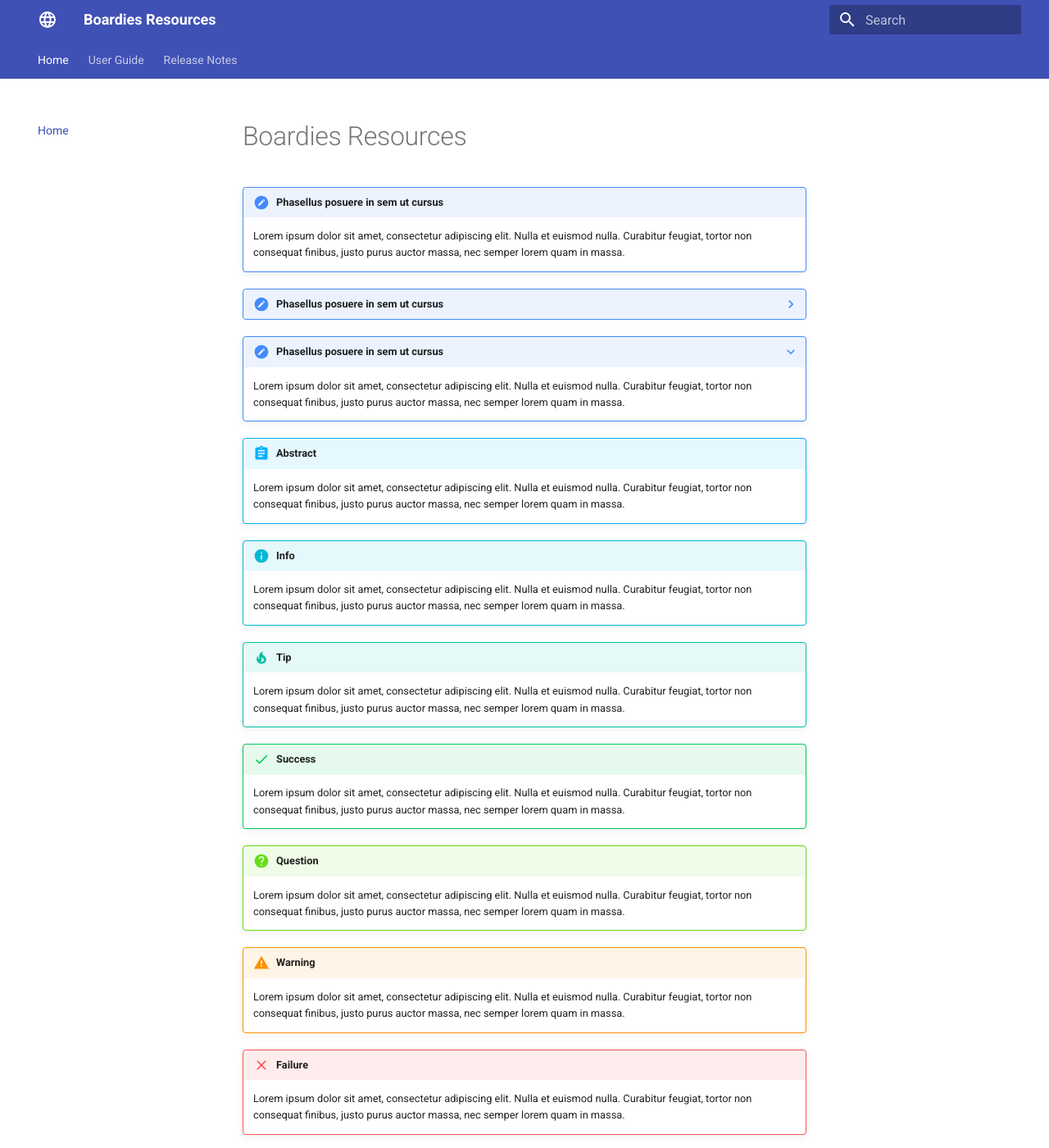
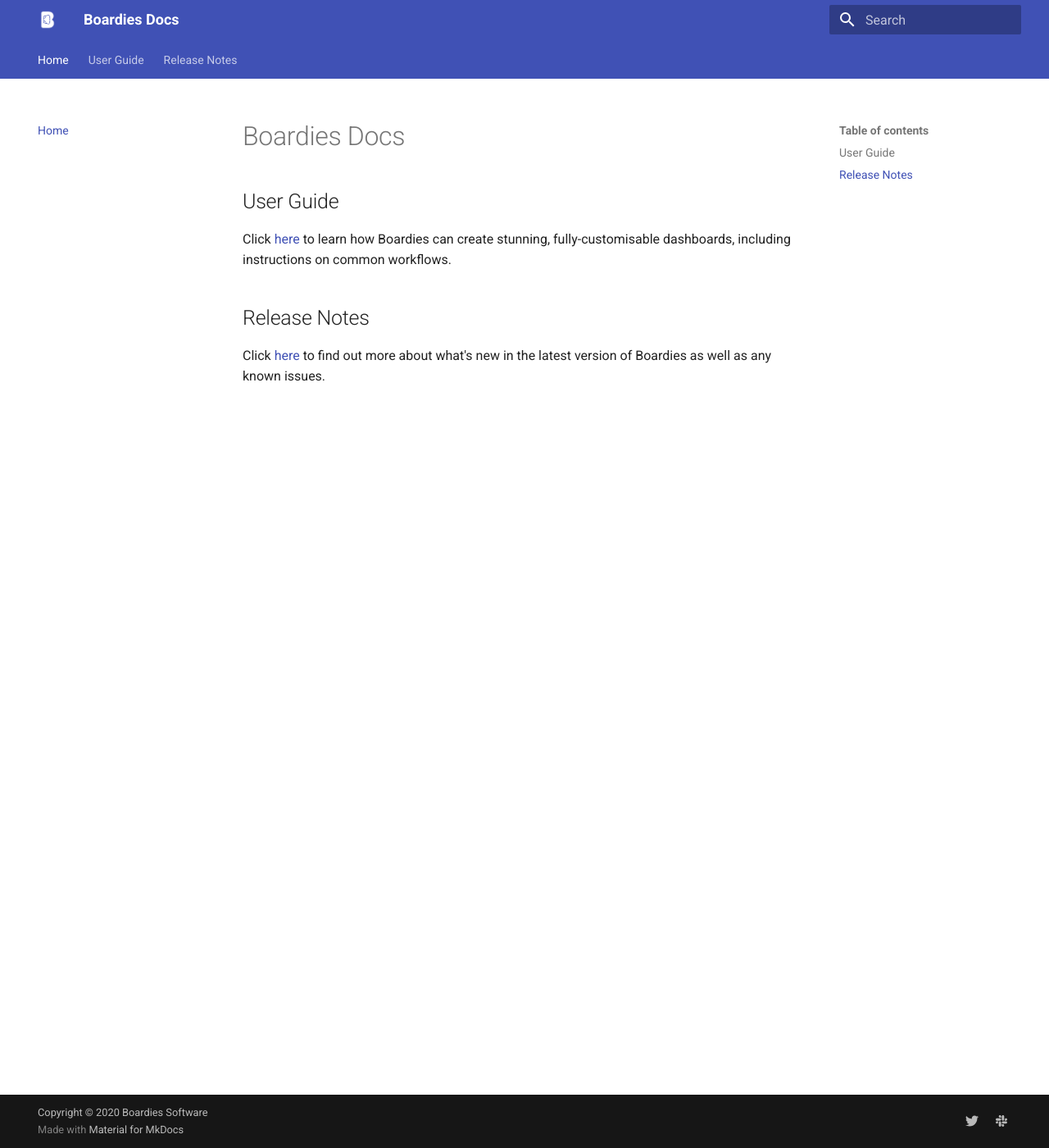
Before and after one commit to ninxsoft/Boardies-Docs, an MkDocs documentation site: the page built from docs/index.md, in a window 1280 px wide and 1400 px high. Shown: the whole window at 82% size. Built offline with MkDocs 1.6.1 and Material for MkDocs 9.7.7, drawn with Linux system fonts in a browser that asks for light colours; some of the changed text lies outside the part shown.

Commit message:
Updated documentation

````diff
--- a/docs/index.md
+++ b/docs/index.md
@@ -1,113 +1,9 @@
-# Boardies Resources
+# Boardies Docs
 
-!!! note "Phasellus posuere in sem ut cursus"
-    Lorem ipsum dolor sit amet, consectetur adipiscing elit. Nulla et euismod
-    nulla. Curabitur feugiat, tortor non consequat finibus, justo purus auctor
-    massa, nec semper lorem quam in massa.
+## User Guide
 
-??? note "Phasellus posuere in sem ut cursus"
-    Lorem ipsum dolor sit amet, consectetur adipiscing elit. Nulla et euismod
-    nulla. Curabitur feugiat, tortor non consequat finibus, justo purus auctor
-    massa, nec semper lorem quam in massa.
+Click [here](/user-guide/welcome) to learn how Boardies can create stunning, fully-customisable dashboards, including instructions on common workflows.
 
-???+ note "Phasellus posuere in sem ut cursus"
-    Lorem ipsum dolor sit amet, consectetur adipiscing elit. Nulla et euismod
-    nulla. Curabitur feugiat, tortor non consequat finibus, justo purus auctor
-    massa, nec semper lorem quam in massa.
+## Release Notes
 
-!!! abstract
-    Lorem ipsum dolor sit amet, consectetur adipiscing elit. Nulla et euismod
-    nulla. Curabitur feugiat, tortor non consequat finibus, justo purus auctor
-    massa, nec semper lorem quam in massa.
-
-!!! info
-    Lorem ipsum dolor sit amet, consectetur adipiscing elit. Nulla et euismod
-    nulla. Curabitur feugiat, tortor non consequat finibus, justo purus auctor
-    massa, nec semper lorem quam in massa.
-
-!!! tip
-    Lorem ipsum dolor sit amet, consectetur adipiscing elit. Nulla et euismod
-    nulla. Curabitur feugiat, tortor non consequat finibus, justo purus auctor
-    massa, nec semper lorem quam in massa.
-
-!!! success
-    Lorem ipsum dolor sit amet, consectetur adipiscing elit. Nulla et euismod
-    nulla. Curabitur feugiat, tortor non consequat finibus, justo purus auctor
-    massa, nec semper lorem quam in massa.
-
-!!! question
-    Lorem ipsum dolor sit amet, consectetur adipiscing elit. Nulla et euismod
-    nulla. Curabitur feugiat, tortor non consequat finibus, justo purus auctor
-    massa, nec semper lorem quam in massa.
-
-!!! warning
-    Lorem ipsum dolor sit amet, consectetur adipiscing elit. Nulla et euismod
-    nulla. Curabitur feugiat, tortor non consequat finibus, justo purus auctor
-    massa, nec semper lorem quam in massa.
-
-!!! failure
-    Lorem ipsum dolor sit amet, consectetur adipiscing elit. Nulla et euismod
-    nulla. Curabitur feugiat, tortor non consequat finibus, justo purus auctor
-    massa, nec semper lorem quam in massa.
-
-!!! danger
-    Lorem ipsum dolor sit amet, consectetur adipiscing elit. Nulla et euismod
-    nulla. Curabitur feugiat, tortor non consequat finibus, justo purus auctor
-    massa, nec semper lorem quam in massa.
-
-!!! bug
-    Lorem ipsum dolor sit amet, consectetur adipiscing elit. Nulla et euismod
-    nulla. Curabitur feugiat, tortor non consequat finibus, justo purus auctor
-    massa, nec semper lorem quam in massa.
-
-!!! example
-    Lorem ipsum dolor sit amet, consectetur adipiscing elit. Nulla et euismod
-    nulla. Curabitur feugiat, tortor non consequat finibus, justo purus auctor
-    massa, nec semper lorem quam in massa.
-
-!!! quote
-    Lorem ipsum dolor sit amet, consectetur adipiscing elit. Nulla et euismod
-    nulla. Curabitur feugiat, tortor non consequat finibus, justo purus auctor
-    massa, nec semper lorem quam in massa.
-
-``` python hl_lines="3 4"
-""" Bubble sort """
-def bubble_sort(items):
-    for i in range(len(items)):
-        for j in range(len(items) - 1 - i):
-            if items[j] > items[j + 1]:
-                items[j], items[j + 1] = items[j + 1], items[j]
-```
-
-``` bash tab="Bash"
-#!/bin/bash
-
-echo "Hello world!"
-```
-
-``` c tab="C"
-#include <stdio.h>
-
-int main(void) {
-  printf("Hello world!\n");
-}
-```
-
-``` c++ tab="C++"
-#include <iostream>
-
-int main() {
-  std::cout << "Hello world!" << std::endl;
-  return 0;
-}
-```
-
-``` c# tab="C#"
-using System;
-
-class Program {
-  static void Main(string[] args) {
-    Console.WriteLine("Hello world!");
-  }
-}
-```
+Click [here](/release-notes/whats-new) to find out more about what's new in the latest version of Boardies as well as any known issues.
--- a/mkdocs.yml
+++ b/mkdocs.yml
@@ -1,43 +1,43 @@
-site_name: 'Boardies Resources'
-site_description: 'All of the resources relating to Boardies'
+site_name: 'Boardies Docs'
+site_description: 'Boardies Docs'
 site_author: 'Nindi Gill'
-site_url: 'https://dashboardies.com/resources'
+site_url: 'https://docs.boardies.software'
+copyright: 'Copyright &copy; 2020 Boardies Software'
 dev_addr: '0.0.0.0:8000'
-copyright: 'Copyright &copy; 2020 Boardies Software'
 
 theme:
   name: 'material'
+  favicon: 'images/favicon.png'
+  features:
+    - tabs
+  font:
+    text: 'Roboto'
+    code: 'Roboto Mono'
   language: 'en'
+  logo: 'images/boardies.png'
   palette:
     primary: 'indigo'
     accent: 'indigo'
-  font:
-    text: 'Roboto'
-    code: 'Roboto Mono'
-  logo:
-    icon: 'web'
-  feature:
-    tabs: true
 
 extra:
-  manifest: 'manifest.webmanifest'
   social:
-    - type: 'facebook'
-      link: https://www.facebook.com/dashboardies
-    - type: 'instagram'
-      link: 'https://www.instagram.com/_dashboardies/'
-    - type: 'twitter'
-      link: 'https://twitter.com/dashboardies'
-    - type: 'slack'
-      link: '#'
+    - icon: 'fontawesome/brands/twitter'
+      link: 'https://twitter.com/boardiesoftware'
+    - icon: 'fontawesome/brands/slack'
+      link: 'https://macadmins.slack.com/archives/G015C05692M'
 
 markdown_extensions:
   - admonition
-  - pymdownx.details
   - codehilite:
       linenums: true
+  - pymdownx.details
+  - pymdownx.progressbar
   - pymdownx.superfences
-  - pymdownx.progressbar
+  - pymdownx.tasklist:
+      custom_checkbox: true
+  - pymdownx.tilde
+  - toc:
+      permalink: true
 
 plugins:
   - search
@@ -47,6 +47,9 @@
       type: 'date'
 
 nav:
-- Home: 'index.md'
-- User Guide: 'user-guide/index.md'
-- Release Notes: 'release-notes/index.md'
+  - Home: 'index.md'
+  - User Guide:
+    - Welcome: 'user-guide/welcome.md'
+  - Release Notes:
+    - What's New: 'release-notes/whats-new.md'
+    - Known Issues: 'release-notes/known-issues.md'
````
Also changed, not shown: docs/release-notes/index.md (deleted, +0 -1 lines), docs/release-notes/known-issues.md (added, +14 -0 lines), docs/release-notes/whats-new.md (added, +11 -0 lines), docs/images/boardies.png (added), docs/images/favicon.png (added), docs/user-guide/welcome.md (renamed from docs/user-guide/index.md).
